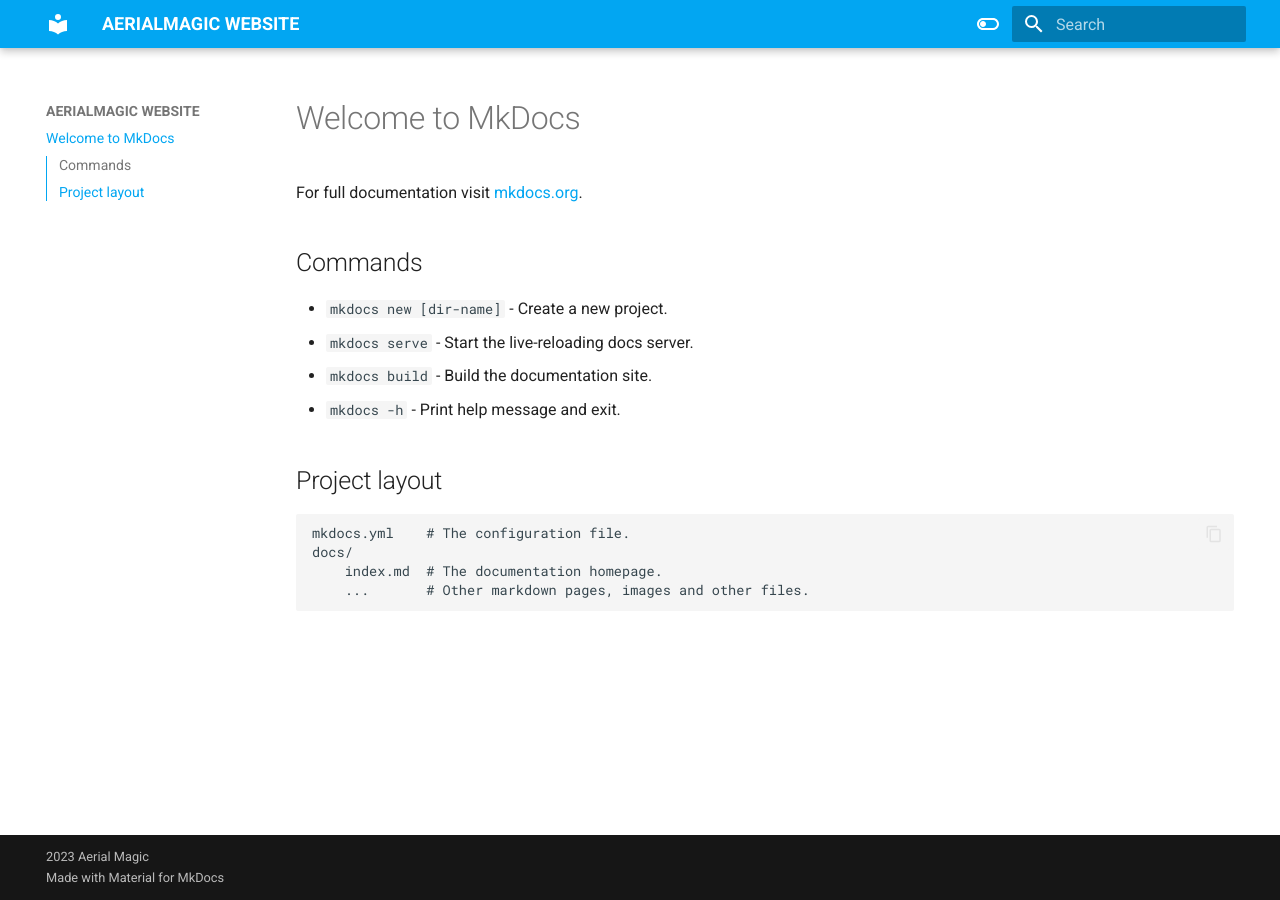
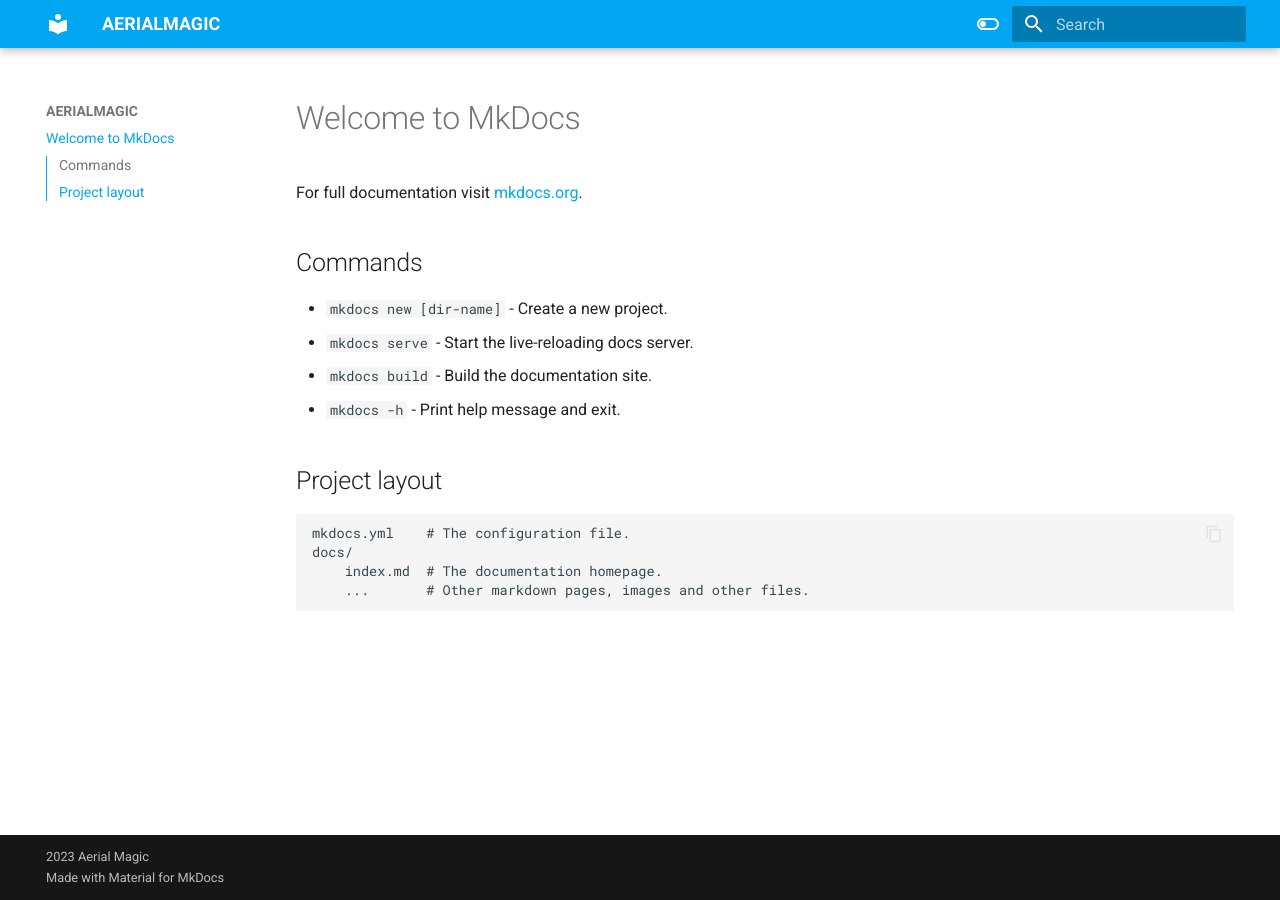
Before and after one commit to Aerialmagic/aerialmagic.github.io, an MkDocs documentation site: the page built from docs/index.md, in a window 1280 px wide. Built offline with MkDocs 1.6.1 and Material for MkDocs 9.7.7, drawn with Linux system fonts in a browser that asks for light colours.

```diff
--- a/mkdocs.yml
+++ b/mkdocs.yml
@@ -1,4 +1,4 @@
-site_name: AERIALMAGIC WEBSITE
+site_name: AERIALMAGIC
 theme:
   name: material
   features:
```
Also changed, not shown: docs/img/favicon.ico (added), site/404.html, site/index.html, 2 other files.
